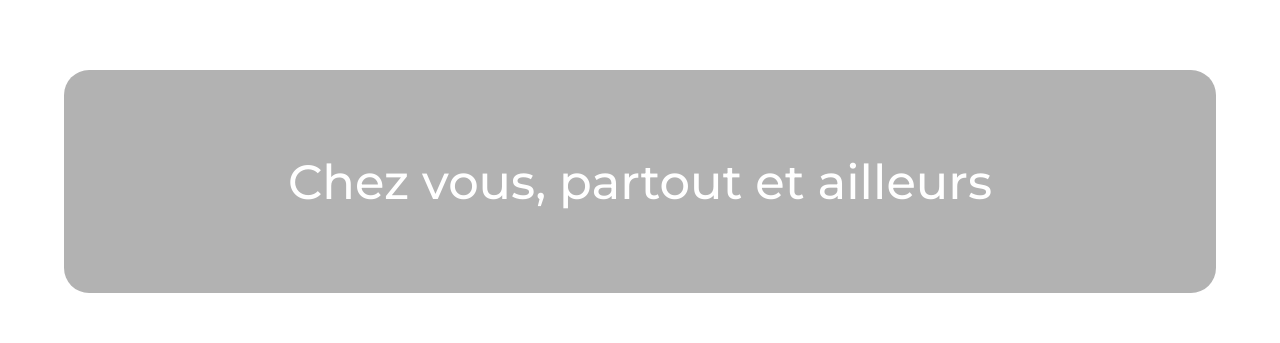
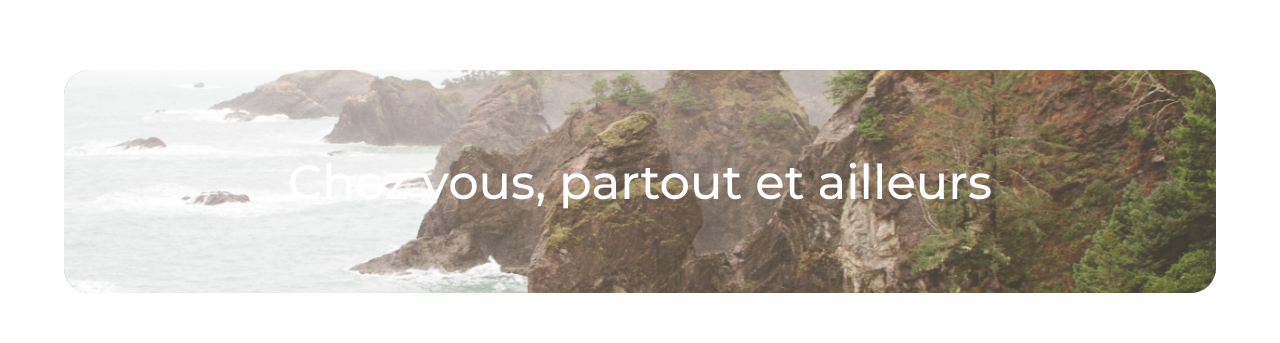
Before and after one commit to B-rimel/kasa, a React (Create React App) app in the folder kasa/: page / in a window 1280 px wide. Shown: the part 144-487 px from the top of the page. Built offline with nearby package versions, Linux system fonts and the light colour scheme.

Commit message:
Création d'un component banner

```diff
--- /dev/null
+++ b/kasa/src/components/Banner/Banner.jsx
@@ -0,0 +1,13 @@
+import React from "react";
+import "../Banner/Banner.scss";
+
+function Banner(props) {
+  return (
+    <div className="kasa-banner">
+      <img src={props.image} alt="Bannière de Kasa" />
+      {props.text && <p className="kasa-slogan">{props.text}</p>}
+    </div>
+  );
+}
+
+export default Banner;
--- /dev/null
+++ b/kasa/src/components/Banner/Banner.scss
@@ -0,0 +1,24 @@
+.kasa-banner {
+  width: 100%;
+  height: 223px;
+  display: flex;
+  border-radius: 25px;
+  margin: 50px 0;
+  position: relative;
+
+  & img {
+    width: 100%;
+    border-radius: 25px;
+    object-fit: cover;
+  }
+
+  .kasa-slogan {
+    position: absolute;
+    top: 50%;
+    left: 50%;
+    transform: translate(-50%, -50%);
+    font-size: 48px;
+    color: white;
+    text-align: center;
+  }
+}
--- a/kasa/src/pages/A_Propos/APropos.jsx
+++ b/kasa/src/pages/A_Propos/APropos.jsx
@@ -1,12 +1,11 @@
 import "./APropos.scss";
+import Banner from "../../components/Banner/Banner";
+import BannerBackground from "../../assets/background_2.png";
 
 function APropos() {
   return (
     <div className="kasa-about">
-      <p>
-        Lorem ipsum dolor sit amet consectetur, adipisicing elit. Corporis,
-        dolores?
-      </p>
+      <Banner image={BannerBackground} />
     </div>
   );
 }
--- a/kasa/src/pages/Home/Home.jsx
+++ b/kasa/src/pages/Home/Home.jsx
@@ -2,13 +2,13 @@ import React from "react";
 import "./Home.scss";
 import "../../components/HouseItem/HouseItem";
 import HouseItem from "../../components/HouseItem/HouseItem";
+import Banner from "../../components/Banner/Banner";
+import BannerBackground from "../../assets/background.png";
 
 function Home() {
   return (
     <div>
-      <div className="kasa-banner">
-        <h1 className="kasa-slogan">Chez vous, partout et ailleurs</h1>
-      </div>
+      <Banner image={BannerBackground} text="Chez vous, partout et ailleurs" />
       <HouseItem />
     </div>
   );
```
